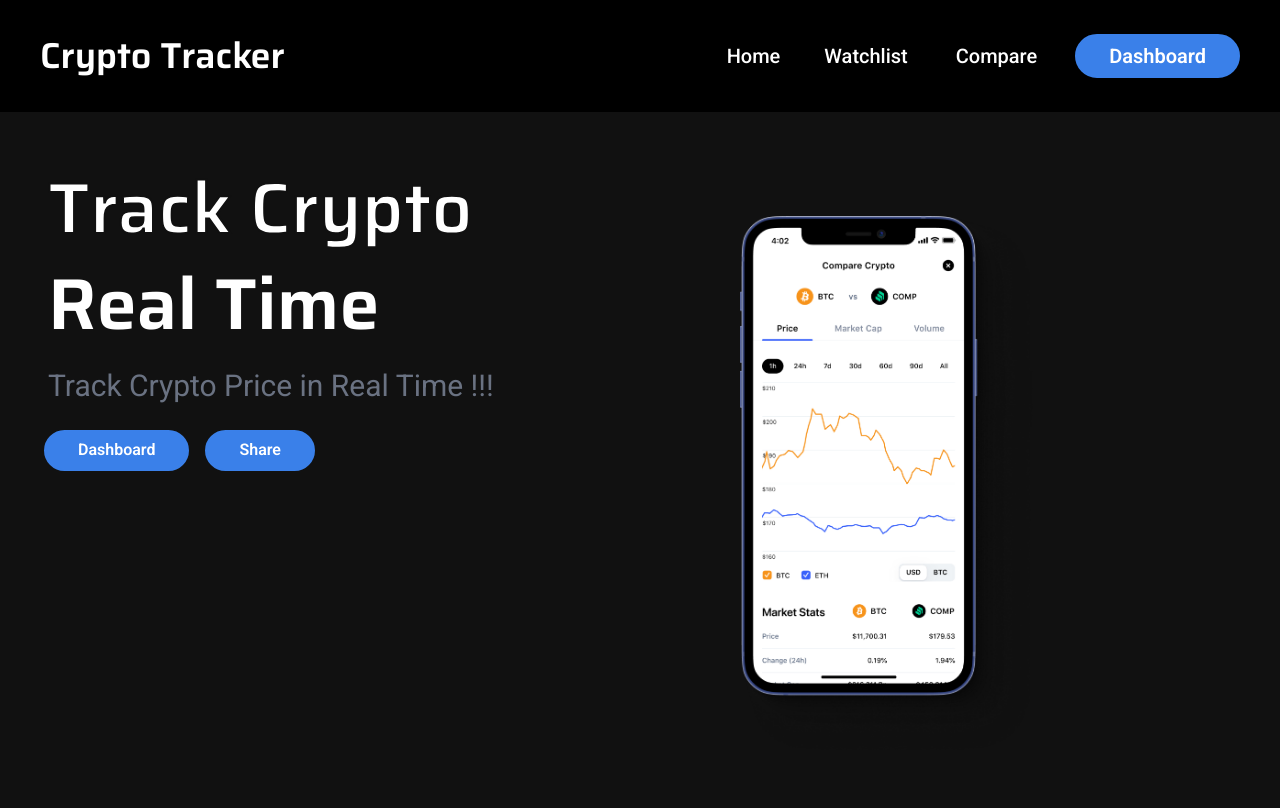
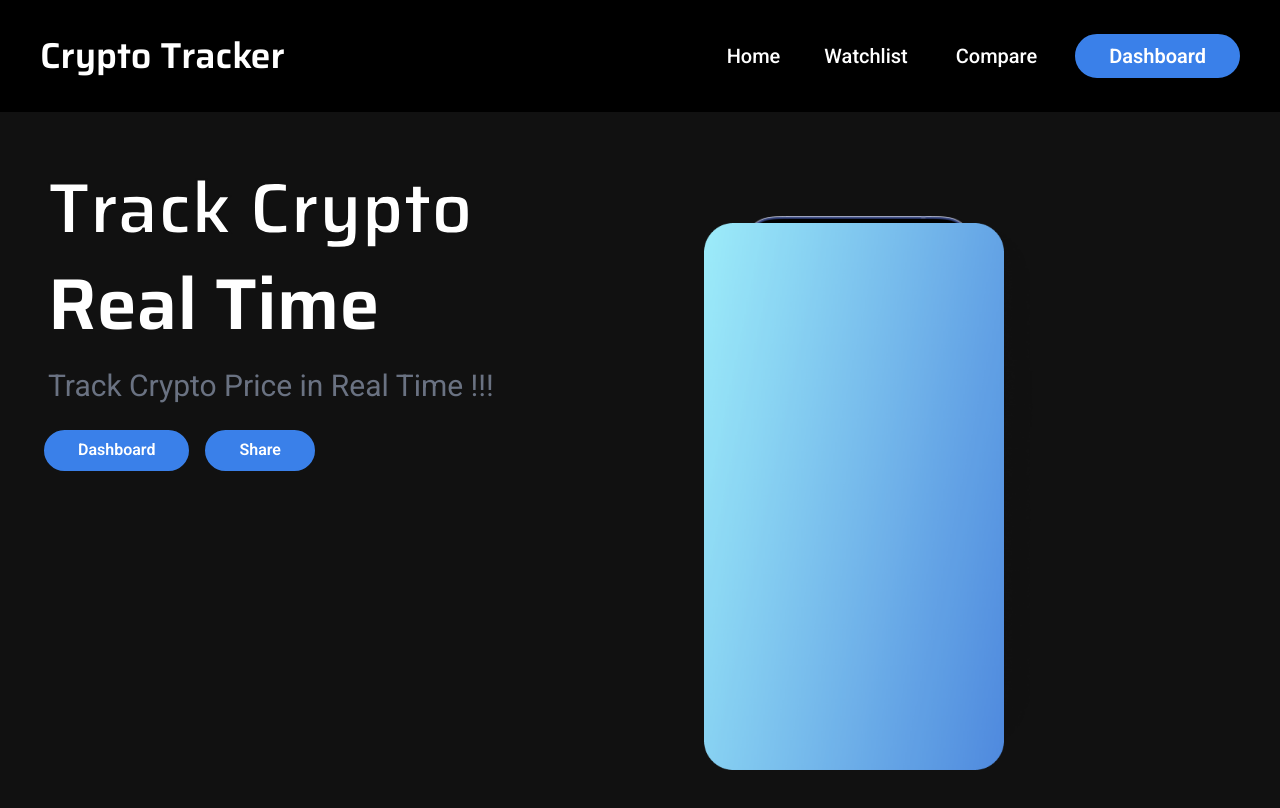
Before and after one commit to HarshitTiwari-20/Crypto-Price-tracker, a React (Vite) app: page / in a window 1280 px wide. Shown: the top 808 px of the page. Built offline with nearby package versions, Linux system fonts and the light colour scheme.

Commit message:
gradient

```diff
--- a/src/components/Dashboard/MainComp/index.jsx
+++ b/src/components/Dashboard/MainComp/index.jsx
@@ -49,7 +49,7 @@ function MainComp() {
             <img src={iphone} className="iphone" alt="iPhone mockup" />
           </motion.h>
 
-          {/* <img src={gradient} className="gradient" alt="Gradient background" /> */}
+          <img src={gradient} className="gradient" alt="Gradient background" />
         </div>
         <div className=""></div>
       </div>
```
